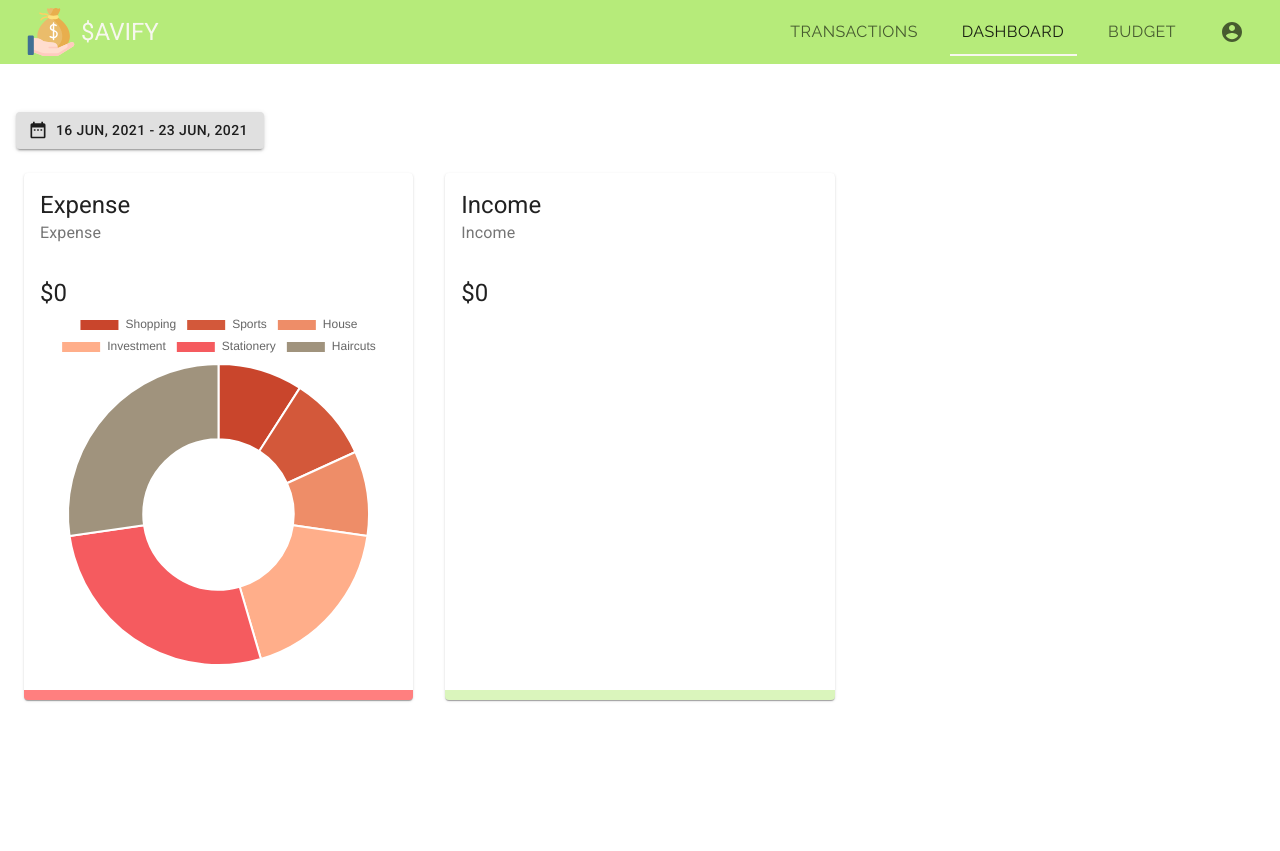
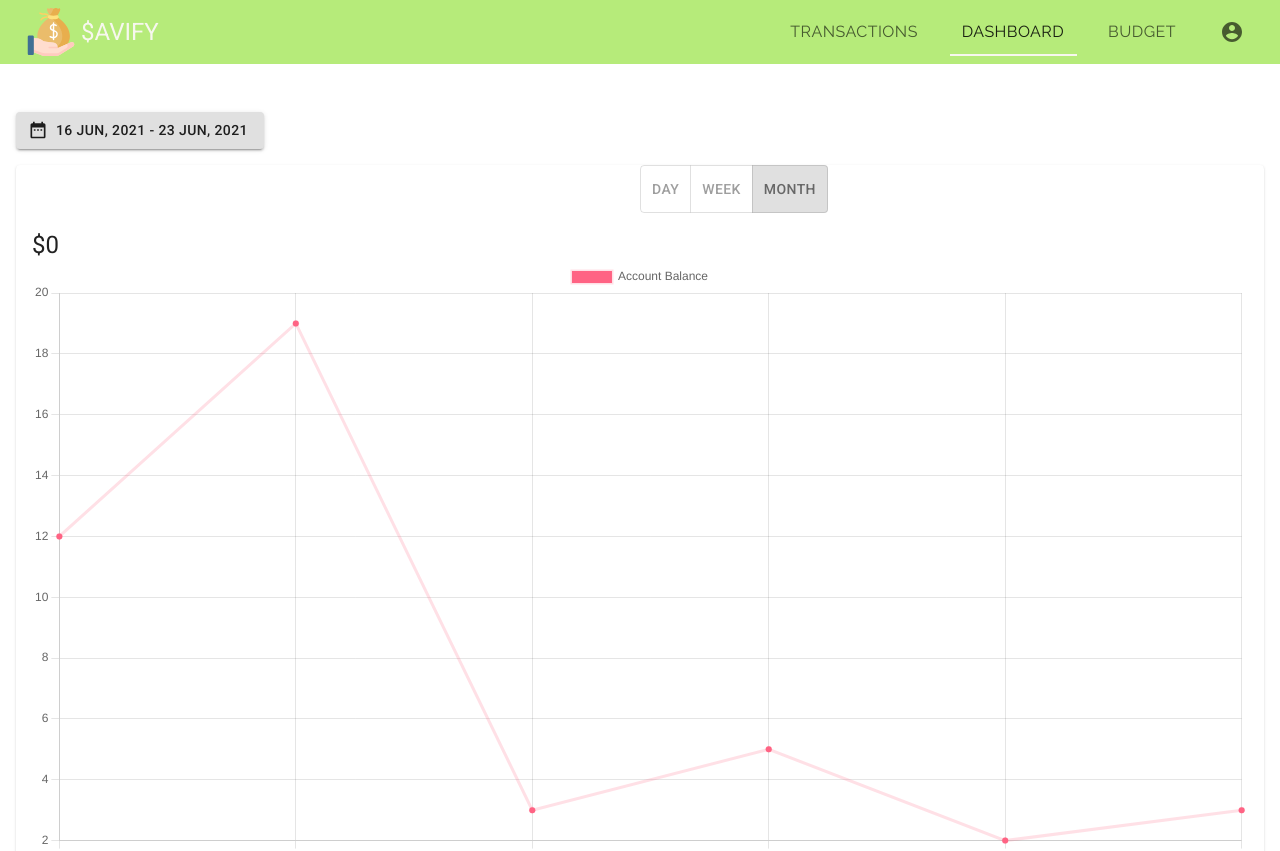
Before and after one commit to jerome-chua/pfintracker-frontend, a React (Create React App) app: page /dashboard in a window 1280 px wide. Shown: the top 851 px of the page. Before the commit the page ends 800 px from the top, so only its background shows below. Built offline with nearby package versions, Linux system fonts and the light colour scheme; no server answers.

Commit message:
Add dummy time series data in useCategories. Create button group for time series chart and respective functions to select (Week/Day/Month)

```diff
--- a/package.json
+++ b/package.json
@@ -7,6 +7,7 @@
     "@date-io/date-fns": "^1.3.13",
     "@material-ui/core": "^4.11.4",
     "@material-ui/icons": "^4.11.2",
+    "@material-ui/lab": "^4.0.0-alpha.58",
     "@material-ui/pickers": "^3.3.10",
     "@material-ui/styles": "^4.11.4",
     "@mui-treasury/components": "^1.10.1",
--- a/src/components/Dashboard.jsx
+++ b/src/components/Dashboard.jsx
@@ -3,6 +3,7 @@ import { SavifyContext, getTransactions } from "../store";
 import { Grid, Box } from "@material-ui/core";
 import DateRangeModal from "./DateRangeModal.jsx";
 import CatDoughnut from "./charts/CatDoughnut.jsx";
+import TimeChart from "./charts/TimeChart.jsx";
 
 export default function Dashboard() {
   const { store, dispatch } = useContext(SavifyContext);
@@ -19,6 +20,11 @@ export default function Dashboard() {
           <DateRangeModal />
         </Box>
       </Grid>
+      <Grid item xs={12}>
+        <Box m={1}>
+          <TimeChart />
+        </Box>
+      </Grid>
       <Grid item xs={10} md={4}>
         <Box m={2}>
           <CatDoughnut type="Expense" />
--- /dev/null
+++ b/src/components/charts/TimeChart.jsx
@@ -0,0 +1,53 @@
+import React, { useState } from "react";
+import {
+  Grid,
+  Card,
+  CardHeader,
+  CardContent,
+  Typography,
+} from "@material-ui/core";
+import { ToggleButtonGroup, ToggleButton } from "@material-ui/lab";
+import { Line } from "react-chartjs-2";
+import useStyles from "./styles";
+import useCategories from "../../useCategories.js";
+
+export default function CatDoughnut({ type }) {
+  const classes = useStyles();
+  const { total, timeData } = useCategories(type);
+  const [period, setPeriod] = useState("month");
+
+  const roundTotal = parseInt(total.toFixed(2));
+
+  const handlePeriod = (evt, newPeriod) => {
+    setPeriod(newPeriod);
+  };
+
+  return (
+    <Card className={type === "Income" ? classes.income : classes.expense}>
+      <Grid container justify="space-between">
+        <Grid item xs={6}>
+          <CardHeader title={type} subheader={type} />
+        </Grid>
+        <Grid item xs={6}>
+          <ToggleButtonGroup value={period} onChange={handlePeriod} exclusive>
+            <ToggleButton value="day" aria-label="day">
+              Day
+            </ToggleButton>
+            <ToggleButton value="week" aria-label="week">
+              Week
+            </ToggleButton>
+            <ToggleButton value="month" aria-label="month">
+              Month
+            </ToggleButton>
+          </ToggleButtonGroup>
+        </Grid>
+        <Grid item xs={12}>
+          <CardContent>
+            <Typography variant="h5">${roundTotal.toLocaleString()}</Typography>
+            <Line data={timeData} />
+          </CardContent>
+        </Grid>
+      </Grid>
+    </Card>
+  );
+}
--- a/src/useCategories.js
+++ b/src/useCategories.js
@@ -8,8 +8,6 @@ export default function useCategories(type) {
 
   const {store, } = useContext(SavifyContext);
   const { transactions } = store;
-
-  console.log('transactions',transactions);
 
 
   // Filter for income | expense
@@ -42,5 +40,24 @@ export default function useCategories(type) {
     labels: filteredCategories.map((cat) => cat.category),
   };
 
-  return { filteredCategories, total, catData };
+
+  // Month Data
+  const timeData = {
+    labels: ['1', '2', '3', '4', '5', '6'],
+    datasets: [
+      {
+        label: 'Account Balance',
+        data: [12, 19, 3, 5, 2, 3],
+        fill: false,
+        backgroundColor: 'rgb(255, 99, 132)',
+        borderColor: 'rgba(255, 99, 132, 0.2)',
+      },
+    ],
+  };
+
+  // Weekly Data
+
+  // Daily Data
+
+  return { filteredCategories, total, catData, timeData };
 };
```
Also changed, not shown: 1 other file (tests, documents, lock files or other folders).
